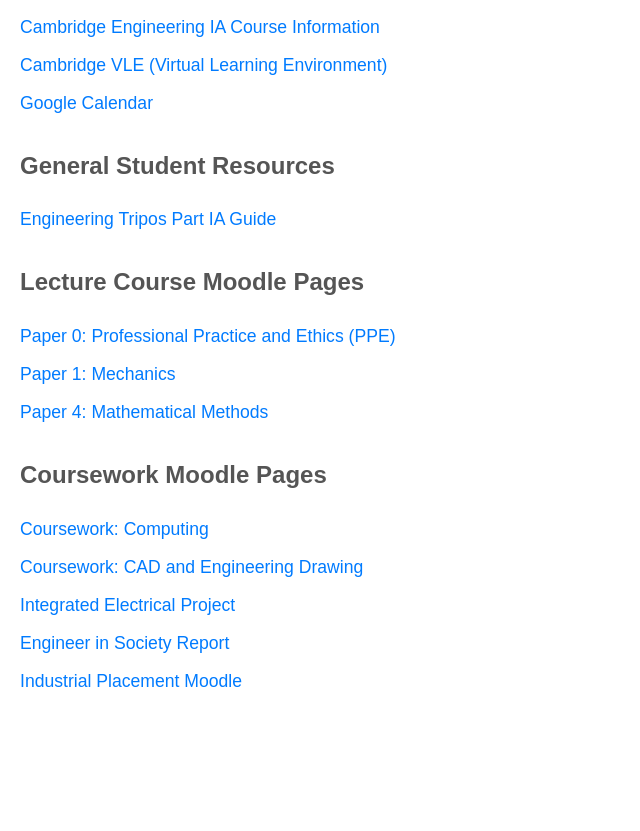
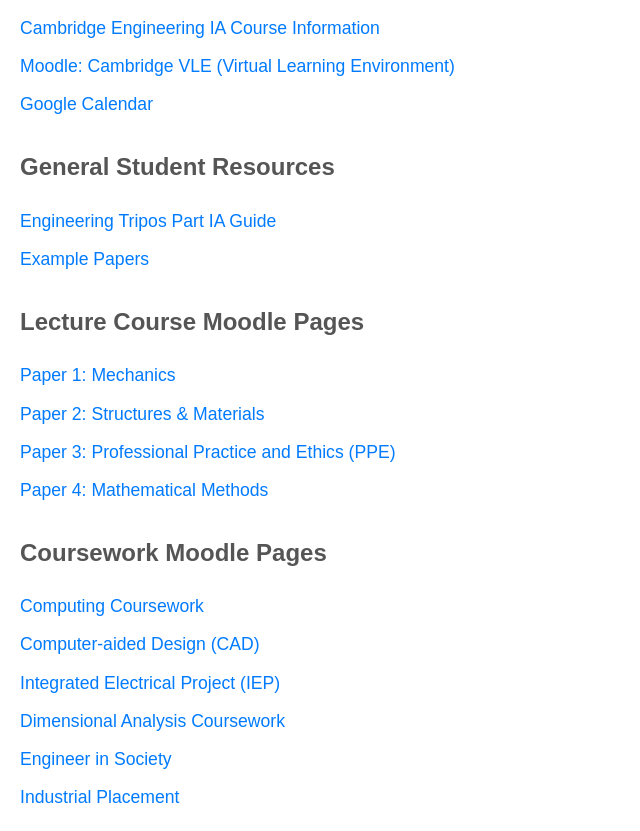
Before and after one commit to balalida22/balalida22.github.io, a plain HTML site: page index.html in a window 1280 px wide. Shown: the part 80-911 px from the top of the page, without its empty margins (0-640 px from the left). Before the commit the page ends 800 px from the top, so only its background shows below. Drawn offline with Linux system fonts and the light colour scheme.

Commit message:
Update index.html
Add new links with better names

```diff
--- a/index.html
+++ b/index.html
@@ -1,4 +1,4 @@
-
+<!DOCTYPE html>
 <html lang="en">
 <head>
     <meta charset="UTF-8">
@@ -38,7 +38,7 @@
 
     <h1>Important University & Course Links</h1>
 
-    <!-- Existing links -->
+    <!-- Existing University/General links (kept at the top) -->
     <ul>
         <li>
             <a href="https://teaching.eng.cam.ac.uk/content/ia-course-information" target="_blank">
@@ -47,7 +47,7 @@
         </li>
         <li>
             <a href="https://www.vle.cam.ac.uk/my/" target="_blank">
-                Cambridge VLE (Virtual Learning Environment)
+                Moodle: Cambridge VLE (Virtual Learning Environment)
             </a>
         </li>
         <li>
@@ -57,71 +57,88 @@
         </li>
     </ul>
 
-    <!-- NEW: General Student Resources (IA Guide) -->
+    <!-- UPDATED: General Student Resources (IA Guide & Example Papers) -->
     <h2>General Student Resources</h2>
     <ul>
         <li>
-            <!-- Title derived from search result: Part IA guide -->
             <a href="https://teaching.eng.cam.ac.uk/content/part-ia-guide" target="_blank">
                 Engineering Tripos Part IA Guide
             </a>
         </li>
+        <li>
+            <!-- Title derived from VLE ID 94562 - this often links to exam paper repositories -->
+            <a href="https://www.vle.cam.ac.uk/course/view.php?id=94562" target="_blank">
+                Example Papers
+            </a>
+        </li>
     </ul>
 
-    <!-- UPDATED: Lecture Moodle Pages -->
+    <!-- UPDATED: Core Lecture Moodle Pages -->
     <h2>Lecture Course Moodle Pages</h2>
     <ul>
         <li>
-            <!-- PPE -->
-            <a href="https://www.vle.cam.ac.uk/course/view.php?id=69811" target="_blank">
-                Paper 0: Professional Practice and Ethics (PPE)
-            </a>
-        </li>
-        <li>
-            <!-- Mechanics -->
+            <!-- 1P1 Mechanics (ID 69861) - Moved to be first based on new naming convention -->
             <a href="https://www.vle.cam.ac.uk/course/view.php?id=69861" target="_blank">
                 Paper 1: Mechanics
             </a>
         </li>
         <li>
-            <!-- Math -->
+            <!-- NEW: 1P2 Structures (ID 69831) -->
+            <a href="https://www.vle.cam.ac.uk/course/view.php?id=69831" target="_blank">
+                Paper 2: Structures & Materials
+            </a>
+        </li>
+        <li>
+            <!-- 1P3 PPE (ID 69811) - New name: Paper 3 -->
+            <a href="https://www.vle.cam.ac.uk/course/view.php?id=69811" target="_blank">
+                Paper 3: Professional Practice and Ethics (PPE)
+            </a>
+        </li>
+        <li>
+            <!-- 1P4 Math (ID 69781) -->
             <a href="https://www.vle.cam.ac.uk/course/view.php?id=69781" target="_blank">
                 Paper 4: Mathematical Methods
             </a>
         </li>
     </ul>
 
-    <!-- NEW: Coursework Moodle Pages -->
+    <!-- Coursework Moodle Pages -->
     <h2>Coursework Moodle Pages</h2>
     <ul>
         <li>
-            <!-- Computing -->
+            <!-- Computing (ID 69711) -->
             <a href="https://www.vle.cam.ac.uk/course/view.php?id=69711" target="_blank">
-                Coursework: Computing
+                Computing Coursework
             </a>
         </li>
         <li>
-            <!-- CAD -->
+            <!-- CAD (ID 69741) -->
             <a href="https://www.vle.cam.ac.uk/course/view.php?id=69741" target="_blank">
-                Coursework: CAD and Engineering Drawing
+                Computer-aided Design (CAD)
             </a>
         </li>
         <li>
-            <!-- Integrated Electrical Project -->
+            <!-- Integrated Electrical Project (ID 69691) -->
             <a href="https://www.vle.cam.ac.uk/course/view.php?id=69691" target="_blank">
-                Integrated Electrical Project
+                Integrated Electrical Project (IEP)
             </a>
         </li>
         <li>
-            <!-- Engineer in Society -->
-            <a href="https://www.vle.cam.ac.uk/course/view.php?id=69751" target="_blank">
-                Engineer in Society Report
+            <!-- NEW: Dimensional Analysis (ID 69761) - Placing near the start of coursework -->
+            <a href="https://www.vle.cam.ac.uk/course/view.php?id=69761" target="_blank">
+                Dimensional Analysis Coursework
             </a>
         </li>
         <li>
-            <!-- Industrial Placement -->
+            <!-- Engineer in Society (ID 69751) -->
+            <a href="https://www.vle.cam.ac.uk/course/view.php?id=69751" target="_blank">
+                Engineer in Society
+            </a>
+        </li>
+        <li>
+            <!-- Industrial Placement (ID 135162) -->
             <a href="https://www.vle.cam.ac.uk/course/view.php?id=135162" target="_blank">
-                Industrial Placement Moodle
+                Industrial Placement
             </a>
         </li>
     </ul>
```
